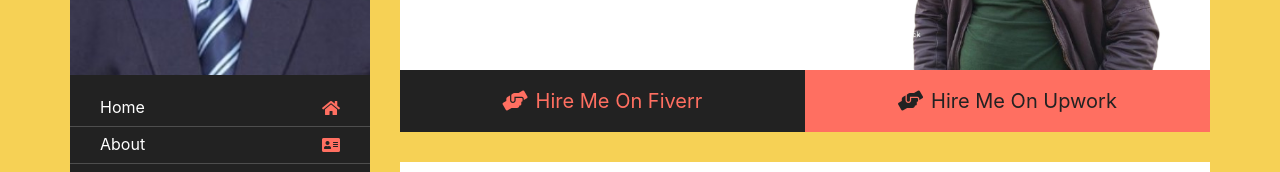
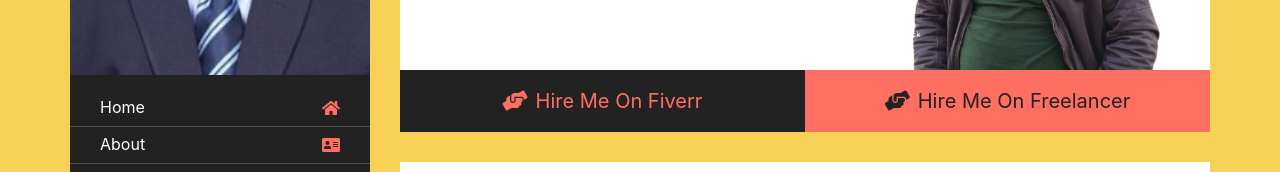
Before and after one commit to habiburrahman0540/myportfolio, a React (Create React App) app: page / in a window 1280 px wide. Shown: the part 309-481 px from the top of the page. Built offline with nearby package versions, Linux system fonts and the light colour scheme.

Commit message:
Update HeaderSection.jsx

```diff
--- a/src/components/HeaderSection.jsx
+++ b/src/components/HeaderSection.jsx
@@ -32,7 +32,7 @@
       <div className="large-btn">
         <div className="content-inner">
           <a className="btn" href="https://www.fiverr.com/mdhabib058" target="_blank"><i className="fa fa-hands-helping"></i>Hire Me On Fiverr</a>
-          <a className="btn" href="https://www.upwork.com/freelancers/~018308e7c3d049525f" target="_blank"><i className="fa fa-hands-helping"></i>Hire Me On Upwork</a>
+          <a className="btn" href="https://www.freelancer.com/hireme/habiburrahman054" target="_blank"><i className="fa fa-hands-helping"></i>Hire Me On Freelancer</a>
         </div>
       </div>
     </>
```
